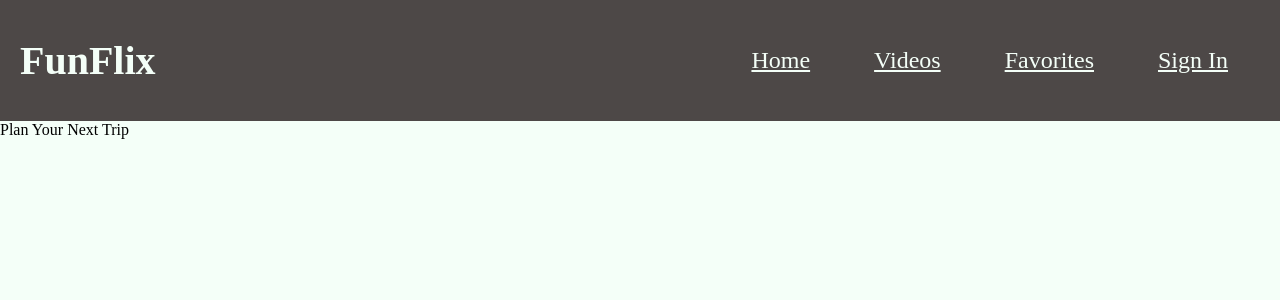
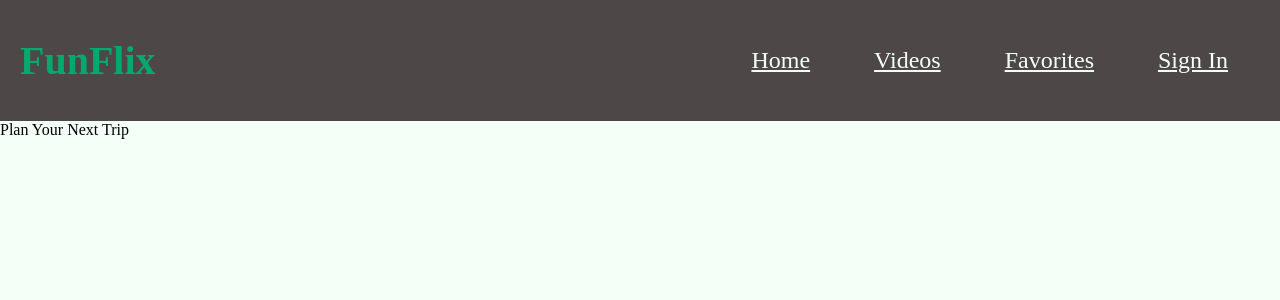
Before and after one commit to RicoMedi/fun-clips, a React (Create React App) app: page / in a window 1280 px wide. Shown: the top 300 px of the page. Built offline with nearby package versions, Linux system fonts and the light colour scheme; a web font is replaced by a local one.

Commit message:
color change text

```diff
--- a/src/nav/Nav.css
+++ b/src/nav/Nav.css
@@ -14,7 +14,7 @@
 
 .nav-title {
   font-size: 2.5rem;
-  color: #f4fff8;
+  color: #04aa6d;
   font-family: "Oswald";
   font-weight: 900;
   margin-right: auto; /* Pushes the HamburgerMenu to the right */
```
